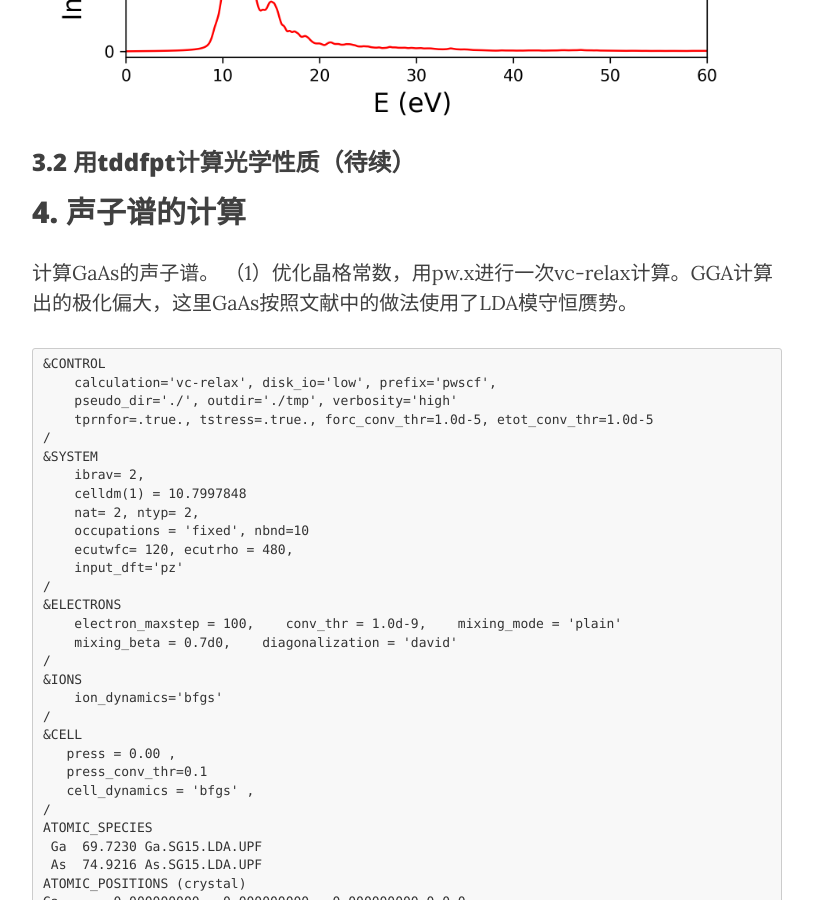
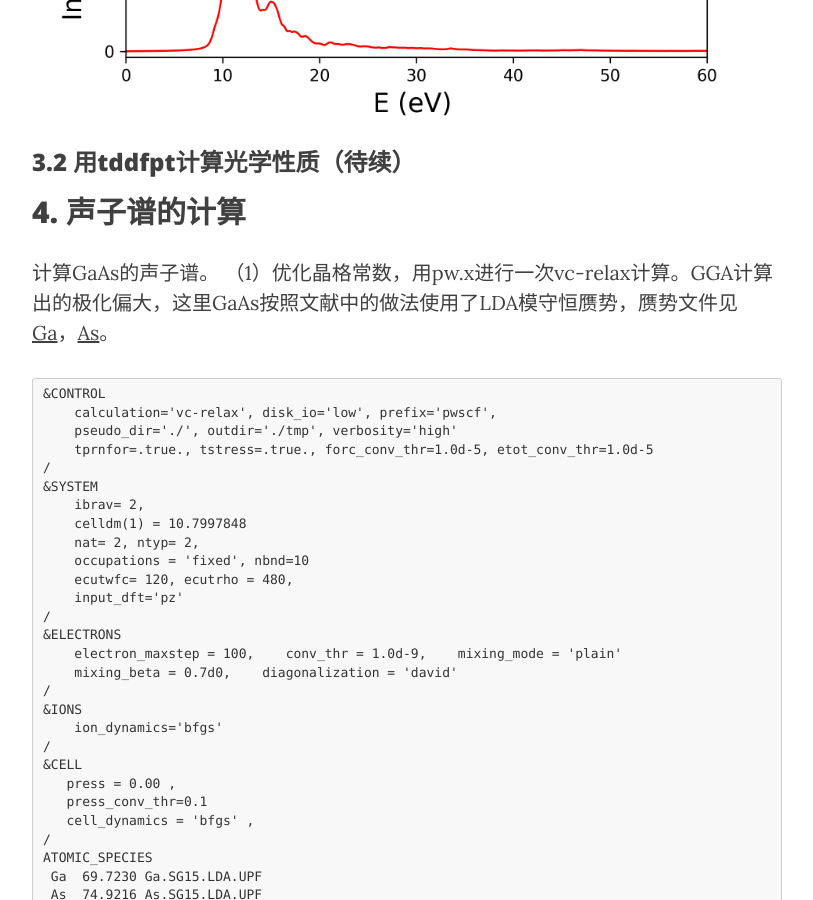
Before and after one commit to yyyu200/DFTbook, a Jekyll site: the page built from _posts/2019-04-01-HandsOn.md, in a window 1280 px wide and 900 px high, scrolled down 22060 px. Shown: the whole window, without its empty margins (233-1046 px from the left). Built offline with Jekyll 4.4.1, drawn with Linux system fonts in a browser that asks for light colours; nearby versions of some CDN libraries; formulas are drawn with MathJax 3; comment, search, counter and statistics services are not loaded.

Commit message:
modify at20190604-15:18:38-aliyun

````diff
--- a/_posts/2019-04-01-HandsOn.md
+++ b/_posts/2019-04-01-HandsOn.md
@@ -765,7 +765,8 @@
 
 ## 4. 声子谱的计算
 计算GaAs的声子谱。
-（1）优化晶格常数，用pw.x进行一次vc-relax计算。GGA计算出的极化偏大，这里GaAs按照文献中的做法使用了LDA模守恒赝势。
+（1）优化晶格常数，用pw.x进行一次vc-relax计算。GGA计算出的极化偏大，这里GaAs按照文献中的做法使用了LDA模守恒赝势，赝势文件见[Ga](../../../../../img/Ga.SG15.LDA.UPF)，[As](../../../../../img/As.SG15.LDA.UPF)。
+
 ```
 &CONTROL
     calculation='vc-relax', disk_io='low', prefix='pwscf',
````
